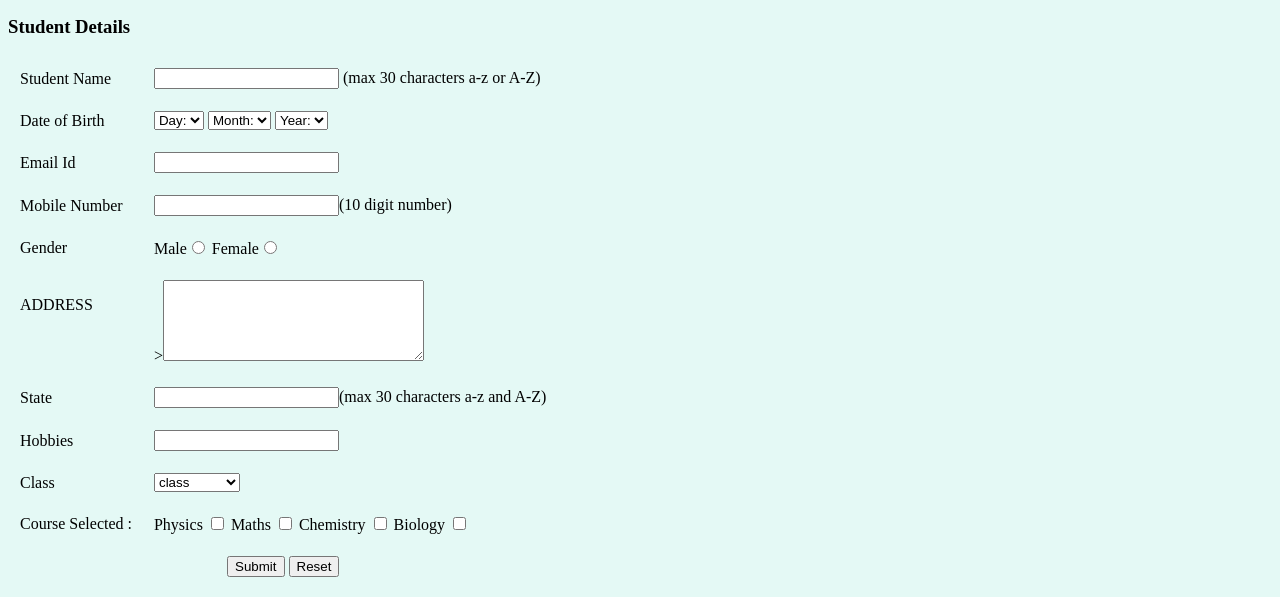
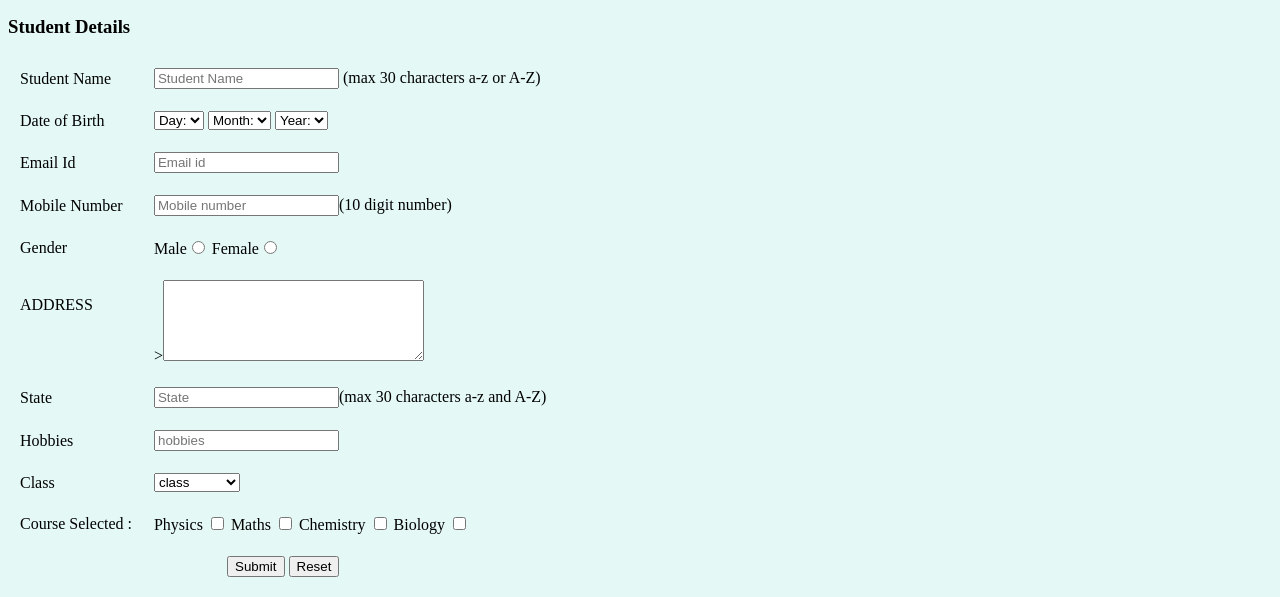
Before and after one commit to abhishekkumar7983/Sparkup-classes, a plain HTML site: page contact.html in a window 1280 px wide. Shown: the part 479-1076 px from the top of the page. Drawn offline with Linux system fonts and the light colour scheme.

Commit message:
Update contact.html

```diff
--- a/contact.html
+++ b/contact.html
@@ -22,11 +22,12 @@
     <p style="text-align: center;">Fill the above form.We will try to contact you as soon as possible  : <img class="welcomeimage" src="https://cdn-icons-png.flaticon.com/512/2664/2664147.png"> </p>
     <h3>Student Details</h3>
     <div style="background-color : #e4f9f5;">
+
     <form action="mailto:godbhole53@gmail.com" method="post" enctype="text/plain">
     <table  cellpadding="10px">
         <tr>
             <td>Student Name</td>
-            <td><input type="text" name="Student Name" maxlength="30"/> (max 30 characters a-z or A-Z)</td>
+            <td><input type="text" name="Student Name" placeholder="Student Name" maxlength="30"/> (max 30 characters a-z or A-Z)</td>
         </tr>
         <tr>
            <td>Date of Birth</td>
@@ -63,12 +64,12 @@
         </tr>
         <tr>
             <td>Email Id</td>
-            <td><input type="text" name="Email_Id"   maxlength="100" /></td>
+            <td><input type="email" name="Email_Id"  placeholder="Email id" maxlength="100" /></td>
         </tr>
         <tr>
             <td>Mobile Number</td>
             <td>
-                <input type="text" name="Mobile_Number" maxlength="10"/>(10 digit number)
+                <input type="number" name="Mobile_Number" placeholder="Mobile number" maxlength="10"/>(10 digit number)
             </td>
         </tr>
         <tr>
@@ -85,12 +86,12 @@
         <tr>
             <td>State</td>
             <td>
-                <input type="text" name="State" maxlength="30" />(max 30 characters a-z and A-Z)
+                <input type="text" name="State" placeholder="State" maxlength="30" />(max 30 characters a-z and A-Z)
             </td>
         </tr>
         <tr>
             <td>Hobbies</td>
-            <td><input type="text" name="Hobbies" value="" /></td>
+            <td><input type="text" name="Hobbies" placeholder="hobbies" value="" /></td>
         </tr>
         <tr>
             <td>Class</td>
```
